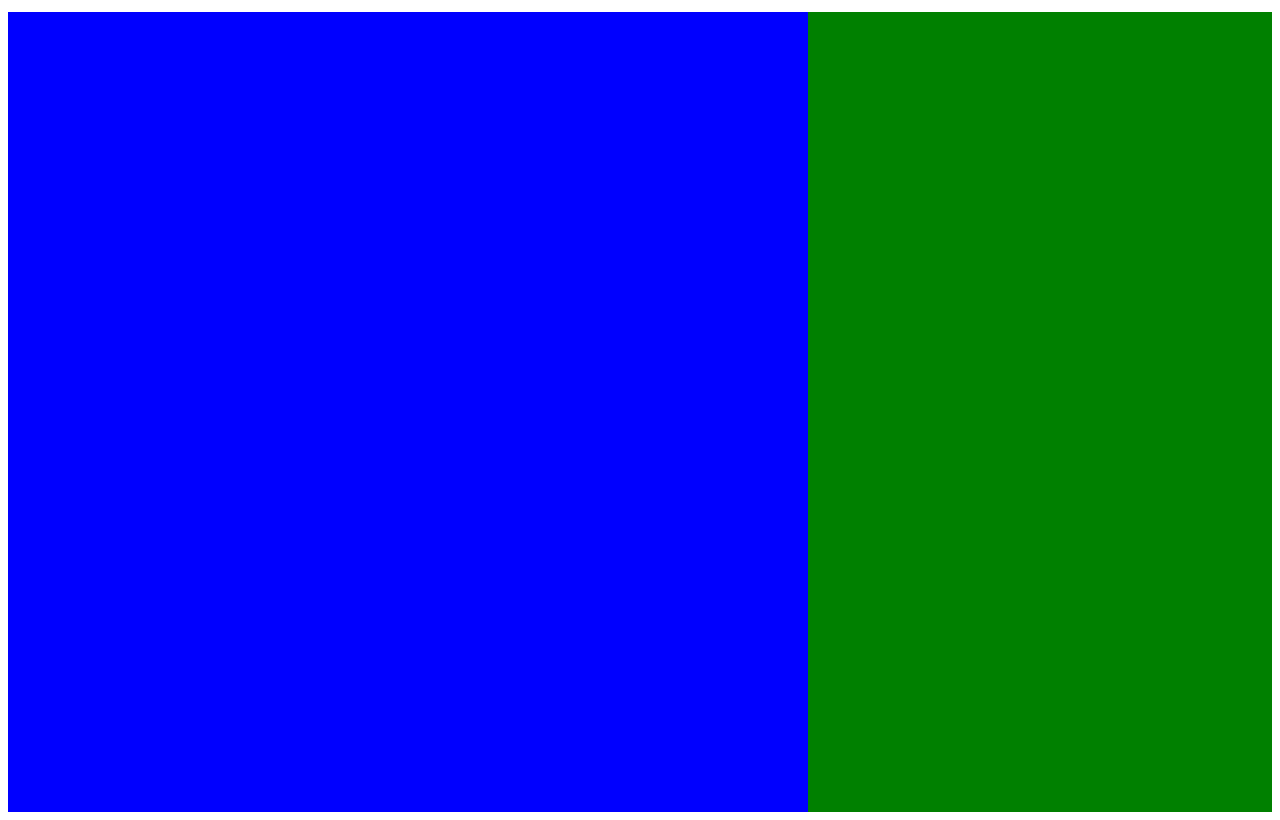
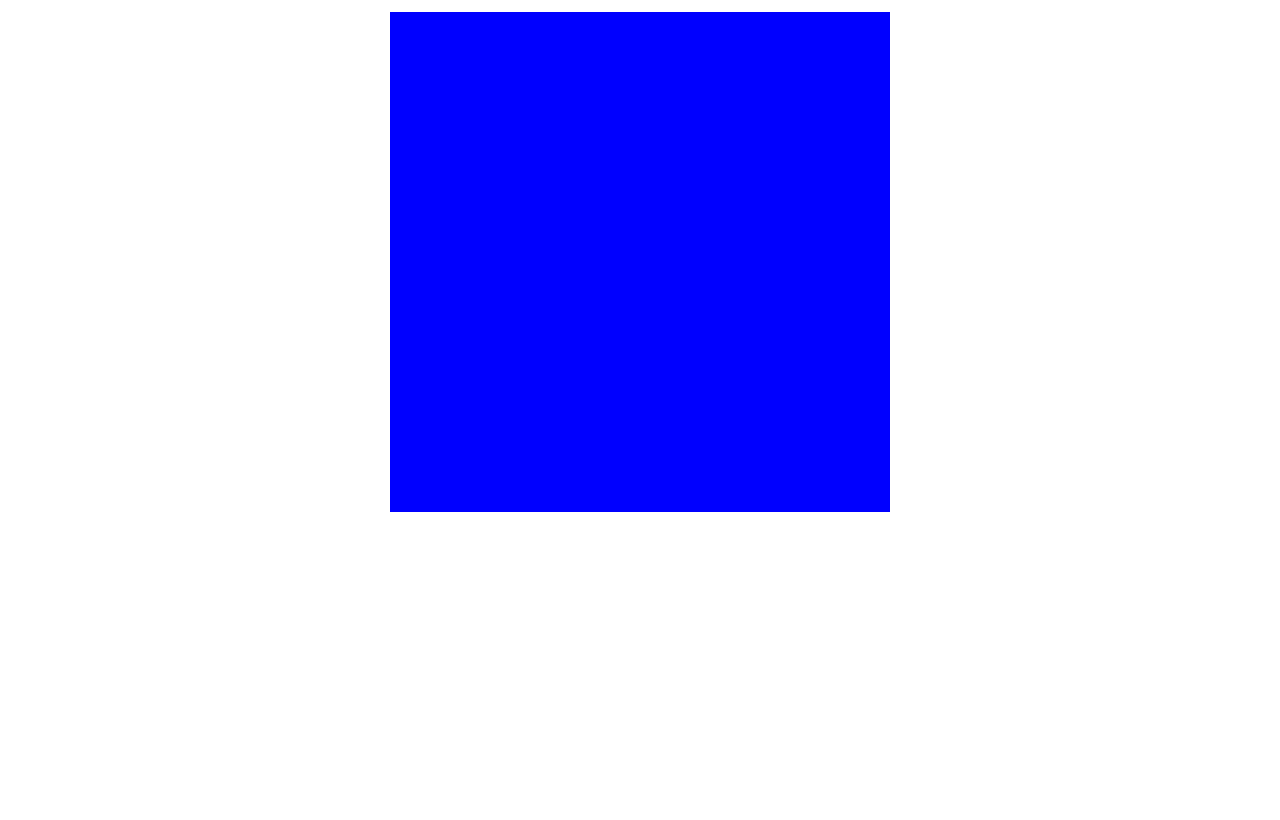
Before and after one commit to MarionHolloway/etch-a-sketch, a plain HTML site: page index.html in a window 1280 px wide. Shown: the part 42-862 px from the top of the page. After the commit the page ends 800 px from the top, so only its background shows below. Drawn offline with Linux system fonts and the light colour scheme.

Commit message:
Centralise grid on page using flexbox

```diff
--- a/index.html
+++ b/index.html
@@ -8,6 +8,8 @@
     </head>
     <body>
         <h1>Etch-a-Sketch</h1>
-        <div id="container"></div>
+        <div id="sketch">
+            <div id="container"></div>
+        </div>
     </body>
 </html>
--- a/stylesheet.css
+++ b/stylesheet.css
@@ -4,19 +4,26 @@
     font-size: 16pt;
 }
 
+#sketch {
+    display: flex;
+    flex-direction: row;
+    justify-content: center;
+}
+
 #container {
     display: flex;
     flex-direction: column;
     justify-content: center;
+    width: 500px;
+    height: 500px;
 }
 
 .row {
     display:flex;
     flex-direction: row;
-    align-items: center;
+    flex: 1;
 }
 
 .pixel {
-    height: 50px;
-    width: 50px;
+    flex: 1;
 }
```
